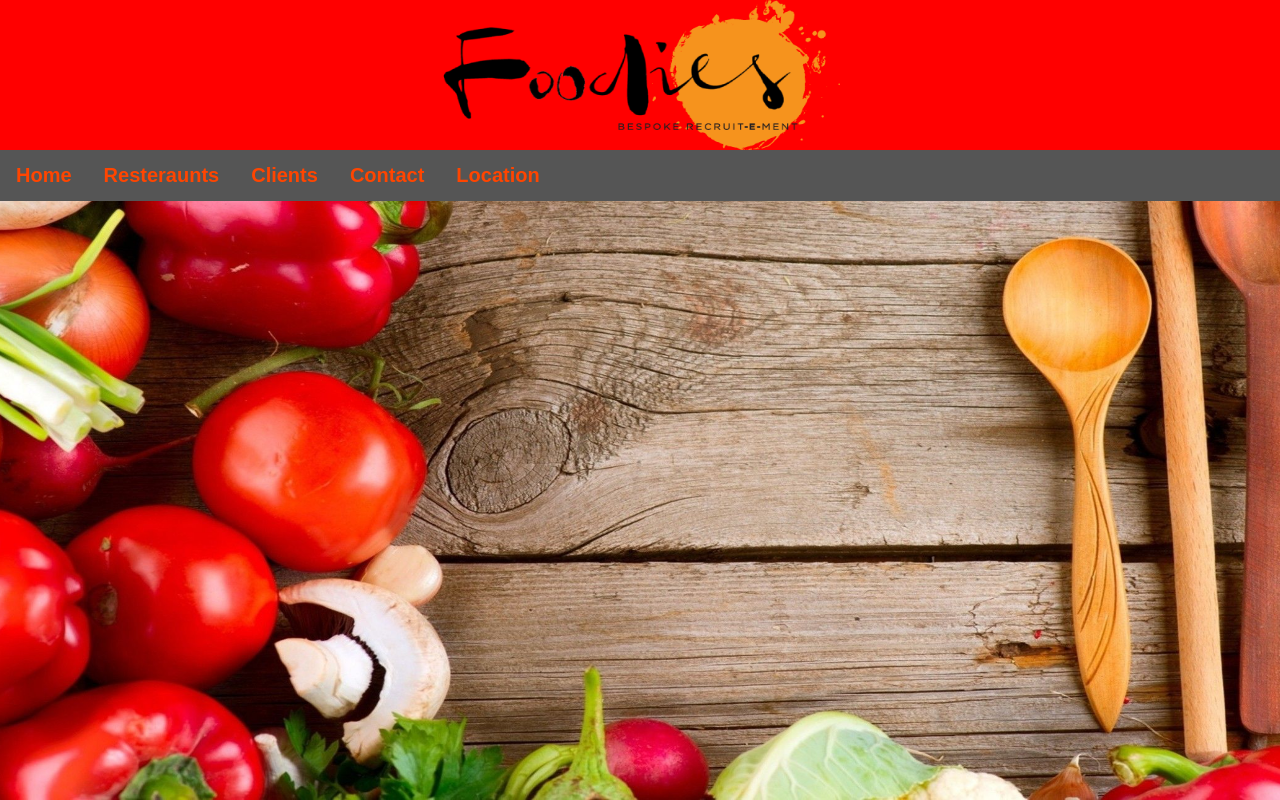
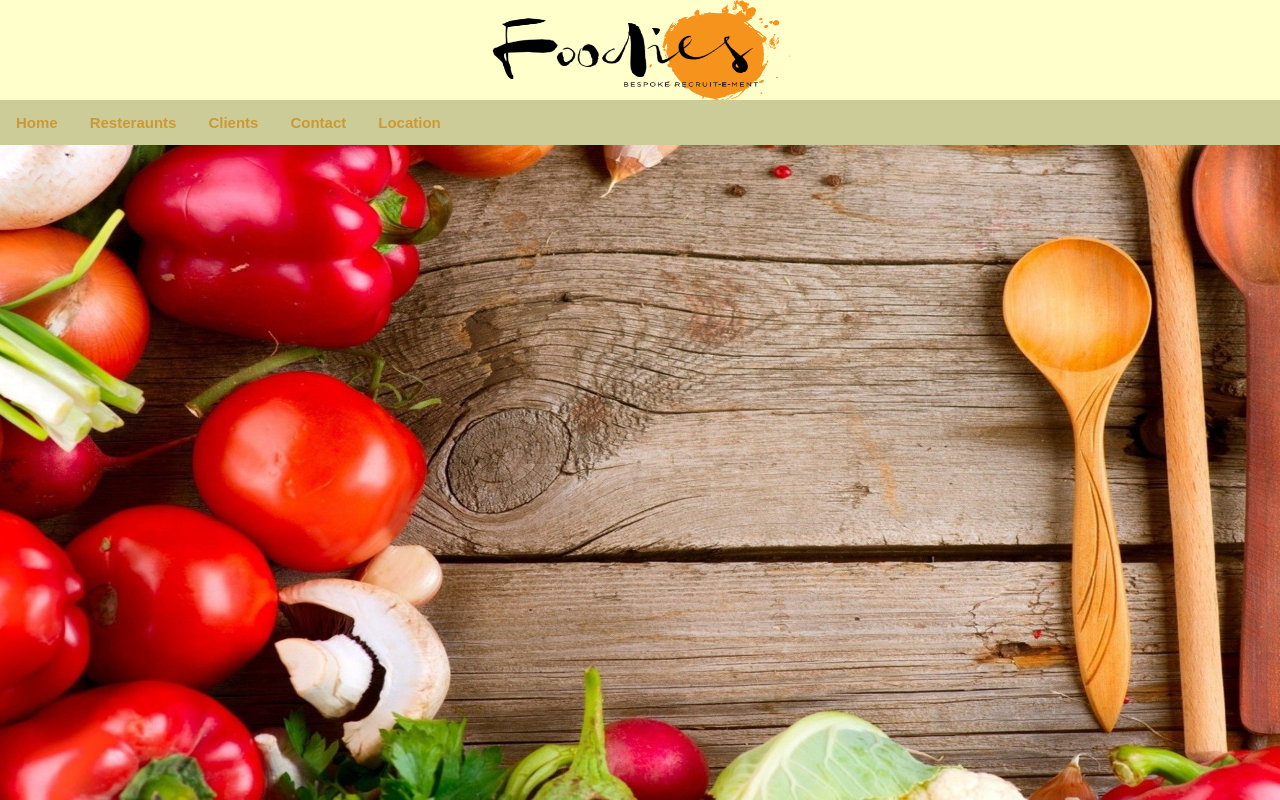
Before and after one commit to ManSSaf/Thesis, a plain HTML site: page index.html in a window 1280 px wide. Drawn offline with Linux system fonts and the light colour scheme; files whose address does not match are found by name.

Commit message:
Color and design change

```diff
--- a/css/style.css
+++ b/css/style.css
@@ -10,26 +10,30 @@ body{
     background-size: 1550px 800px;
 }
 header{
-    background-color:red;
+    background-color:#ffffcc;
 }
 .logo img{
     display: block;
     margin-left: auto;
     margin-right: auto;
-    height:150px;
-    width: 400px;
+    height:100px;
+    width: 300px;
 }
 .tab {
     overflow: hidden;
-    background-color: #555555;
+    background-color: #cccc99;
+    font-family: Arial, Helvetica, sans-serif ;
   }
 
-.tablink{
+
+
+.tab button{
     font-weight: bold;
-    color: orangered;
+    color: #cc9933;
     text-decoration: none;
+    text-align: center;
     transition: all 0.5s ease-in;
-    font-size: 20px;
+    font-size: 15px;
     outline: none;
     cursor: pointer;
     padding: 14px 16px;
@@ -37,51 +41,49 @@ header{
     border:none;
     background-color: inherit;
 }
+.dropped{
+  overflow: hidden;
+  float: left;
+}
 .tablink:hover
 {
-    color: gold;
+    color:#ffffcc;
 }
 
 .dropdown-content {
     display: none;
-    position: inherit;
-    background-color: crimson;
+    position: absolute;
+    overflow: auto;
+    background-color:#ffffcc;
     min-width: 160px;
     box-shadow: 0px 8px 16px 0px rgba(0,0,0,0.3);
     z-index: 1;
   }
+
+  .dropdown-content a:hover {background-color: #cccc99}
+
+
+  .drop:hover{
+    color:#ffffcc;
+  }
+
+  .dropdown-content a {
+    color: #cc9933;
+    padding: 12px 16px;
+    text-decoration: none;
+    display: block;
+    font-size: 15px;
+  }
+
   .dropped:hover .dropdown-content {
     display: block;
   }
-  .dropdown-content a:hover {background-color: #f1f1f1}
 
-  .drop{
-    font-weight: bold;
-    color: orangered;
-    text-decoration: none;
-    transition: all 0.5s ease-in;
-    font-size: 20px;
-    outline: none;
-    cursor: pointer;
-    padding: 14px 16px;
-    float: right;
-    border:none;
-    background-color: inherit;
-    padding-right: 30px;
+  .arrowdown {
+    border: solid #cc9933;
+    border-width: 0 3px 3px 0;
+    display: inline-block;
+    padding: 3px;
+    transform: rotate(45deg);
+    -webkit-transform: rotate(45deg);
   }
-  .drop:hover{
-    color: gold;
-  }
-
-  .dropdown-content a {
-    color: black;
-    padding: 12px 16px;
-    text-decoration: none;
-    display: block;
-    font-size: 20px;
-  }
-  .dropped {
-    float:left ;
-    position: absolute;
-    display: inline-block;
-  }
```
